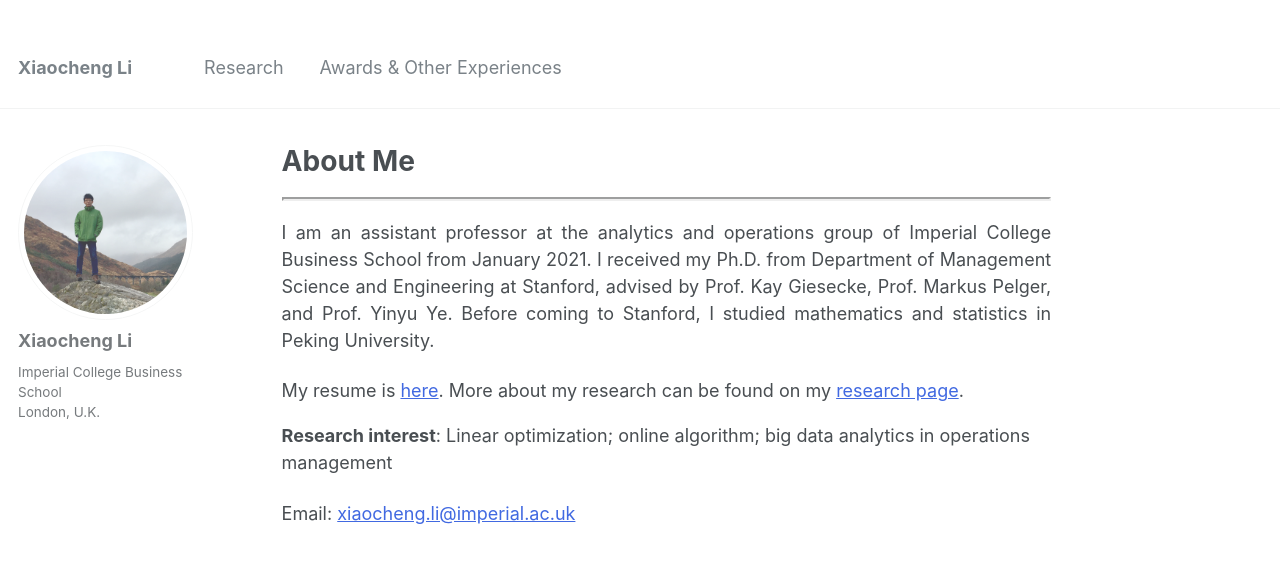
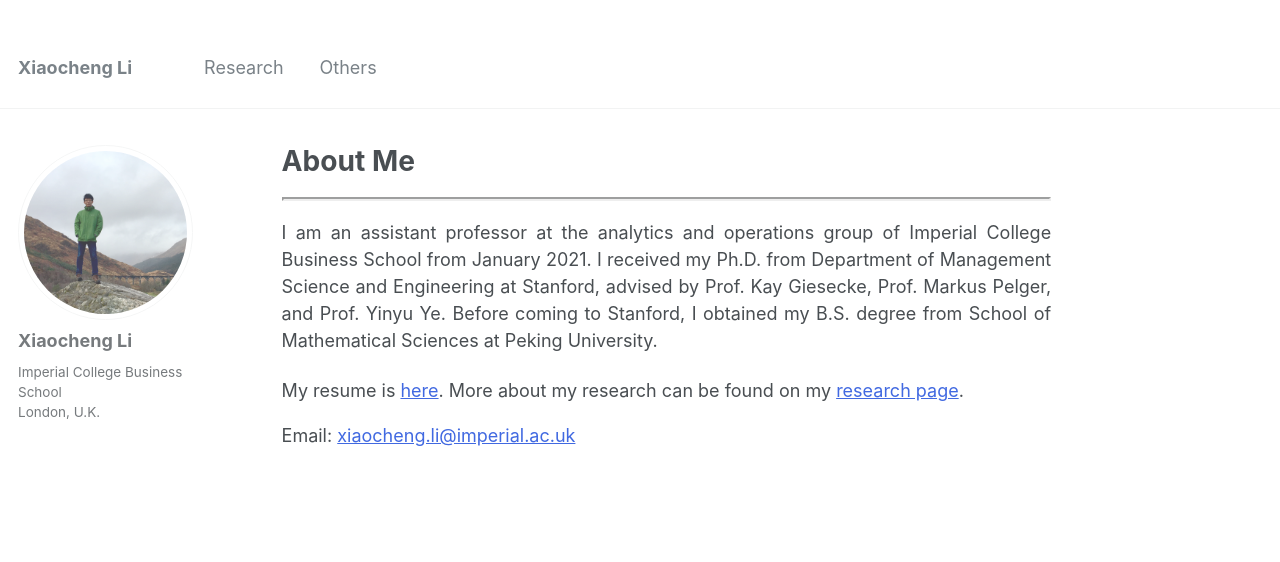
Before and after one commit to xiaocheng-li/xiaocheng-li.github.io, a plain HTML site: page index.html in a window 1280 px wide. Drawn offline with Linux system fonts and the light colour scheme.

Commit message:
Update index.html

```diff
--- a/index.html
+++ b/index.html
@@ -20,7 +20,7 @@
                                 <a href="research.html">Research</a>
                             </li>
                             <li class="masthead__menu-item">
-                                <a href="other.html">Awards & Other Experiences</a>
+                                <a href="other.html">Others</a>
                             </li>
                         </ul>
                     </nav>
@@ -43,12 +43,10 @@
                 <div class="page__inner-wrap">
                     <h1>About Me</h1>
                     <hr style="display: block; border-style: inset;border-width: 2px;">
-                    <p style="text-align:justify"> I am an assistant professor at the analytics and operations group of Imperial College Business School from January 2021.  I received my Ph.D. from Department of Management Science and Engineering at Stanford, advised by Prof. Kay Giesecke, Prof. Markus Pelger, and Prof. Yinyu Ye. Before coming to Stanford, I studied mathematics and statistics in Peking University.
+                    <p style="text-align:justify"> I am an assistant professor at the analytics and operations group of Imperial College Business School from January 2021.  I received my Ph.D. from Department of Management Science and Engineering at Stanford, advised by Prof. Kay Giesecke, Prof. Markus Pelger, and Prof. Yinyu Ye. Before coming to Stanford, I obtained my B.S. degree from School of Mathematical Sciences at Peking University.
                     </p>
                     My resume is <a href="files/CV_Xiaocheng.pdf" style="color:royalblue; text-decoration:underline"> here</a>. More about my research can be found on my <a href="research.html" style="color:royalblue; text-decoration:underline">research page</a>.
                     <br>
-                    <p> <b>Research interest</b>: Linear optimization; online algorithm; big data analytics in operations management
-                    </p>
                     <p>Email: <a href="mailto:xiaocheng.li@imperial.ac.uk" style="color:royalblue; text-decoration:underline">xiaocheng.li@imperial.ac.uk</a></p>
                 </div>
             </article>
```
